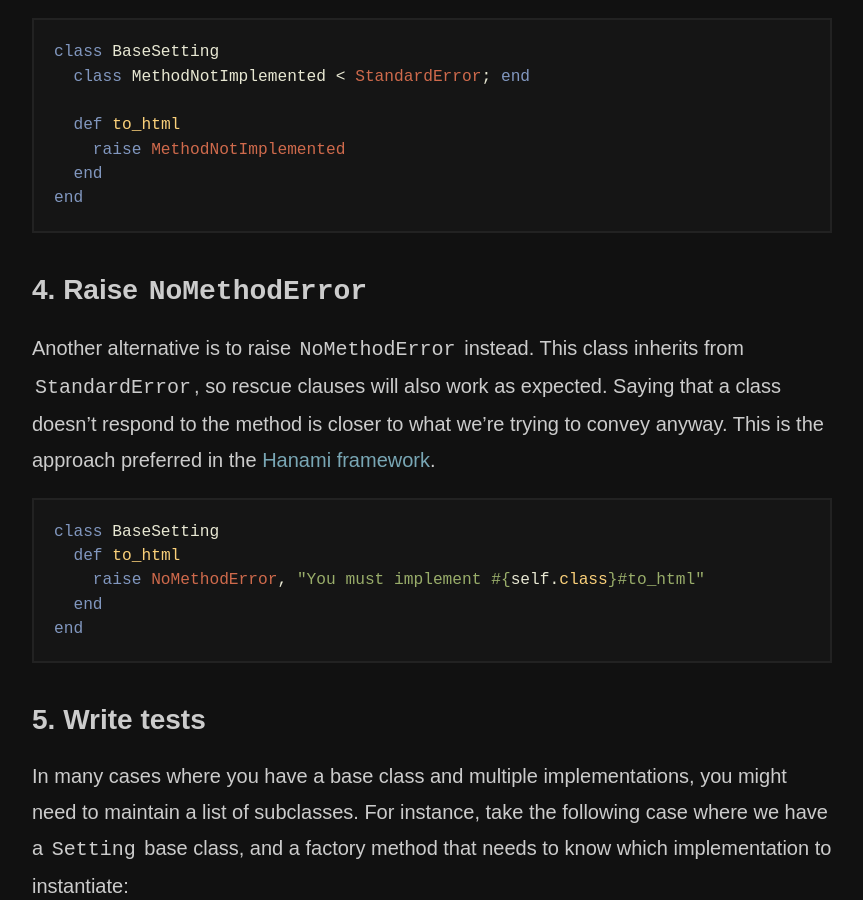
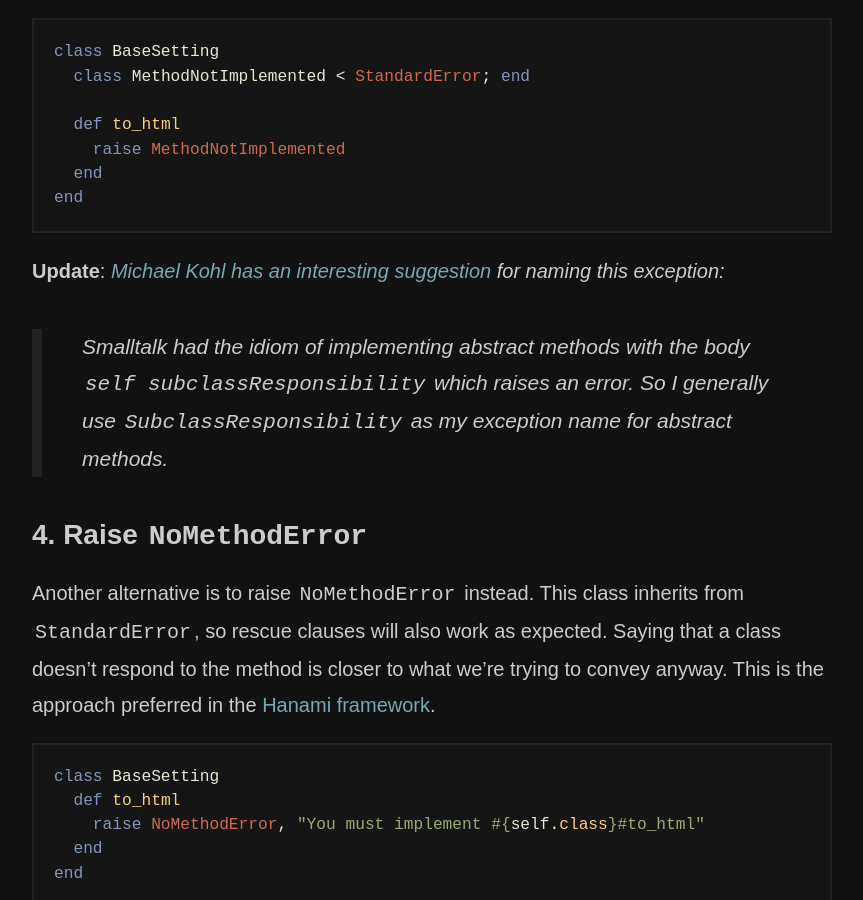
Before and after one commit to nithinbekal/nithinbekal.github.io, a Jekyll site: the page built from _posts/2024-04-09-abstract-methods-notimplementederror-ruby.md, in a window 1280 px wide and 900 px high, scrolled down 5294 px. Shown: the whole window, without its empty margins (208-1071 px from the left). Built offline with Jekyll 4.4.1, drawn with Linux system fonts in a browser that asks for light colours; comment, search, counter and statistics services are not loaded; some of the changed text lies outside the part shown.

Commit message:
Updates post: Abstract methods & NotImplementedError

````diff
--- a/_posts/2024-04-09-abstract-methods-notimplementederror-ruby.md
+++ b/_posts/2024-04-09-abstract-methods-notimplementederror-ruby.md
@@ -231,6 +231,13 @@
 end
 ```
 
+**Update**:
+_[Michael Kohl has an interesting suggestion](https://ruby.social/@citizen428@chaos.social/112239323523258221)
+for naming this exception:_
+
+> Smalltalk had the idiom of implementing abstract methods with the body `self subclassResponsibility` which raises an
+> error. So I generally use `SubclassResponsibility` as my exception name for abstract methods.
+
 ### 4. Raise `NoMethodError`
 
 Another alternative is
@@ -331,6 +338,14 @@
 you won't even need to run the command manually
 to see the typechecker results.
 
+**Update**:
+_Ironically,
+Sorbet uses `NotImplementedError` internally
+([see here](https://github.com/sorbet/sorbet/blob/8f772843bfefecc59cfd2bb5ff5b565d6b048a6f/gems/sorbet-runtime/lib/types/private/methods/_methods.rb?#L272))
+when you define abstract methods!
+Thanks <a href="https://ufuk.dev/">Ufuk</a>
+for pointing this out!_
+
 ## Closing thoughts
 
 Although we've looked at a few altenatives
@@ -348,3 +363,10 @@
 However, if you want to change their minds,
 you can always send them
 a link to this post. ;)
+
+**Update**:
+_After writing this post,
+I found
+[this proposal on the Ruby bug tracker](https://bugs.ruby-lang.org/issues/18915)
+to introduce a new exception class
+to replace `NotImplementedError`._
````
